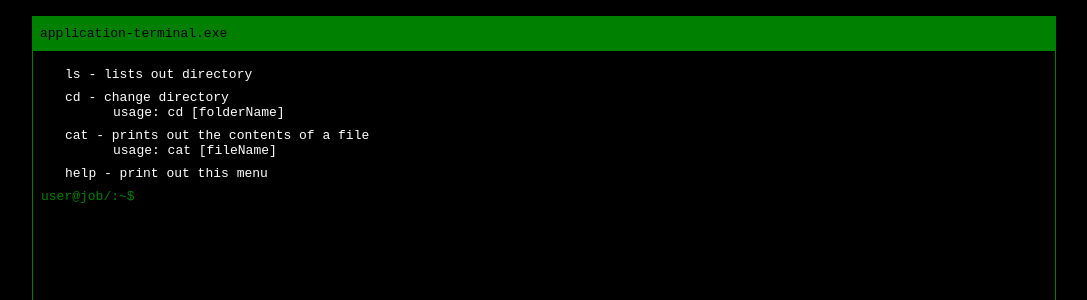
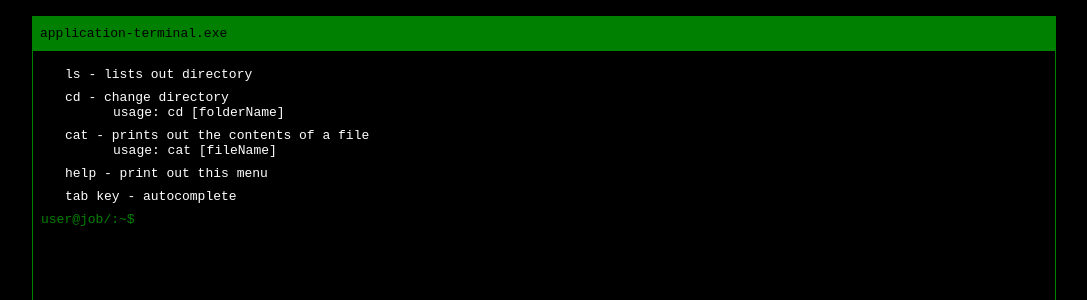
Before and after one commit to 2ndteela/cmd-resume, a React (Create React App) app: page /terminal in a window 1280 px wide. Shown: the top 300 px of the page, without its empty margins (96-1183 px from the left). Built offline with nearby package versions, Linux system fonts and the light colour scheme.

Commit message:
adding favicon, .. cmd and a few others

```diff
--- a/public/index.html
+++ b/public/index.html
@@ -25,7 +25,7 @@
       work correctly both with client-side routing and a non-root public URL.
       Learn how to configure a non-root public URL by running `npm run build`.
     -->
-    <title>React App</title>
+    <title>Jeremy Teela - Web Dev</title>
   </head>
   <body>
     <noscript>You need to enable JavaScript to run this app.</noscript>
--- a/src/comps/CodeLine/index.js
+++ b/src/comps/CodeLine/index.js
@@ -1,6 +1,6 @@
 import React, { Component } from 'react';
 import './style.css'
-import {projectsDir, skillsDir, expDir} from '../../services'
+import {projectsDir, skillsDir, expDir, hobbiesDir} from '../../services'
 
 class CodeLine extends Component {
     constructor(props) {
@@ -27,6 +27,8 @@ class CodeLine extends Component {
             else if(this.state.dir ==='/projects/') arr = projectsDir()
             else if(this.state.dir === '/skills/') arr = skillsDir()
             else if(this.state.dir ==='/experience/') arr = expDir()
+            else if (this.state.dir === '/hobbies/') arr = hobbiesDir()
+            else arr = []
 
             const split = this.state.command.split(' ')
             if(split.length === 2) {
--- a/src/index.css
+++ b/src/index.css
@@ -7,13 +7,9 @@ body {
   color: green;
 }
 
-code {
-  font-family: source-code-pro, Menlo, Monaco, Consolas, "Courier New",
-    monospace;
-}
-
 body {
   display: flex;
+  display: -webkit-flex;
   flex-direction: column;
   justify-content: flex-start;
   align-items: center;
@@ -30,10 +26,10 @@ body * {
   margin: 0;
   box-sizing: border-box;
   display: flex;
-}
-
-.Typist {
-  display: initial;
+  display: -webkit-flex;
+  -webkit-flex-direction: column;
+  -webkit-justify-content: flex-start;
+  -webkit-align-items: center;
 }
 
 a {
@@ -46,30 +42,37 @@ h1, h2, h3 {
 
 .row-flex {
   flex-direction: row !important;
+  -webkit-flex-direction: row !important;
 }
 
 .align-end {
   align-items: flex-end !important;
+  -webkit-align-items: flex-end !important;
 }
 
 .justify-end {
   justify-content: flex-end !important;
+  -webkit-justify-content: flex-end !important;
 }
 
 .align-start {
   align-items: flex-start !important;
+  -webkit-align-items: flex-start !important;
 }
 
 .justify-start {
   justify-content: flex-start !important;
+  -webkit-justify-content: flex-start !important;
 }
 
 .align-center {
   align-items: center !important;
+  -webkit-align-items: center !important;
 }
 
 .justify-center {
   justify-content: center !important;
+  -webkit-justify-content: center !important;
 }
 
 input:focus, select:focus, textarea:focus, button:focus {
--- a/src/services.js
+++ b/src/services.js
@@ -287,15 +287,44 @@ export const allExp = () => {
 }
 
 export const frisbeeHobby = () => {
-
+    return <div className="print-out">
+        {fillSymbol('*')}
+        <h2>CHI Ultimate</h2>
+        {fillSymbol('*')}
+        <br></br>
+        <div>
+            I've been playing collegiate Ultimate frisbee with BYU the past 2 years and have loved it. The game isn't too big right now, even though almost every
+            university has a team. It's a semi-competitive way for me to make good friends, travel and stay fit. To stay in shape for Utlimate we have a daily training
+            regiment that includes practices, lifting and running which has helped me build discipline and drive, as well as physical strength.
+        </div>
+    </div>
 }
 
 export const martialArtHobby = () => {
-
+    return <div className="print-out">
+        {fillSymbol('*')}
+        <h2>Martial Arts</h2>
+        {fillSymbol('*')}
+        <br></br>
+        <div>
+            I've been training in various martial arts for the past 6 years. I've studied traditional Budoshin Jiu Jitsu, Brazilian Jiu Jitsu, Krav Maga and
+            a little bit of kick boxing and Shotokan Karate. This has not only helped me learn to defend myself, but also a sense of control and clam in stressful
+            situations.
+        </div>
+    </div>
 }
 
 export const bakingHobby = () => {
-
+    return <div className="print-out">
+        {fillSymbol('*')}
+        <h2>Baking and Cooking</h2>
+        {fillSymbol('*')}
+        <br></br>
+        <div>
+            Baking and cooking really havsn't provided me any hard skills, but I've always thought that if eating is going to be essential to my life, might as well
+            make food worth eating and sharing.
+        </div>
+    </div>
 }
 
 export const allHobbies = () => {
--- a/src/views/Terminal/index.js
+++ b/src/views/Terminal/index.js
@@ -3,7 +3,7 @@ import './style.css'
 import CodeLine from '../../comps/CodeLine';
 // import Typist from 'react-typist'
 import '../../../node_modules/react-typist/dist/Typist.css'
-import {projectsDir, expDir, skillsDir, hobbiesDir, contactDir, facultyCards, allProjects, lsInterns, dndCompanion, familyMap, reactSkill, reactNativeSkill, vueSkill, nodeSkill, efcoreSkill, allSkills, n26Exp, lsitExp, allExp} from '../../services'
+import {projectsDir, expDir, skillsDir, hobbiesDir, contactDir, facultyCards, allProjects, lsInterns, dndCompanion, familyMap, reactSkill, reactNativeSkill, vueSkill, nodeSkill, efcoreSkill, allSkills, n26Exp, lsitExp, allExp, frisbeeHobby, martialArtHobby, bakingHobby, allHobbies} from '../../services'
 
 class Terminal extends Component {
     constructor(props) {
@@ -13,7 +13,8 @@ class Terminal extends Component {
                 <div className="align-start one-tab white-color">ls - lists out directory</div>,
                 <div className="white-color one-tab align-start"><div>cd - change directory</div> <span className="two-tab">usage: cd [folderName]</span></div>,
                 <div className="one-tab white-color align-start"><div>cat - prints out the contents of a file</div> <span className="two-tab">usage: cat [fileName]</span></div>,
-                <div className="one-tab white-color">help - print out this menu</div>
+                <div className="one-tab white-color">help - print out this menu</div>,
+                <div className="one-tab white-color">tab key - autocomplete</div>
             ],
             commands: [
                 'help',
@@ -121,9 +122,9 @@ class Terminal extends Component {
     }
 
     cd(cmd) {
-        if(this.state.availableDirectories.indexOf(cmd) === -1) throw new Error('directory "' + cmd + '" does not exist')
+        if(this.state.availableDirectories.indexOf(cmd) === -1 && cmd !== '..') throw new Error('directory "' + cmd + '" does not exist')
         else {
-            if(cmd === '../') {
+            if(cmd === '../' || cmd === '..') {
                 const arr =  [...this.state.lines]
                 arr.push('')
                 this.setState({
@@ -174,6 +175,14 @@ class Terminal extends Component {
             else temp.push('The directory "' + cmd + '" does not exsist')
         }
 
+        else if (this.state.currentDirectory === '/hobbies/') {
+            if(cmd === 'frisbee.txt') temp.push(frisbeeHobby())
+            else if (cmd === 'martial-arts.txt') temp.push(martialArtHobby())
+            else if (cmd === 'baking.txt') temp.push(bakingHobby())
+            else if (cmd === 'all.txt') temp.push(allHobbies())
+            else temp.push('The directory "' + cmd + '" does not exsist')
+        }
+
         temp.push('')
         this.setState({ lines: temp })
     }
--- a/src/views/Terminal/style.css
+++ b/src/views/Terminal/style.css
@@ -32,6 +32,11 @@
     align-items: flex-start;
     padding: 8px;
     overflow-y: scroll;
+    overflow-x: hidden;
+    display: -moz-box;
+	display: -ms-flexbox;
+	display: -webkit-flex;
+	display: flex;
 }
 
 .one-tab {
```
Also changed, not shown: public/manifest.json, 1 other file (tests, documents, lock files or other folders).
